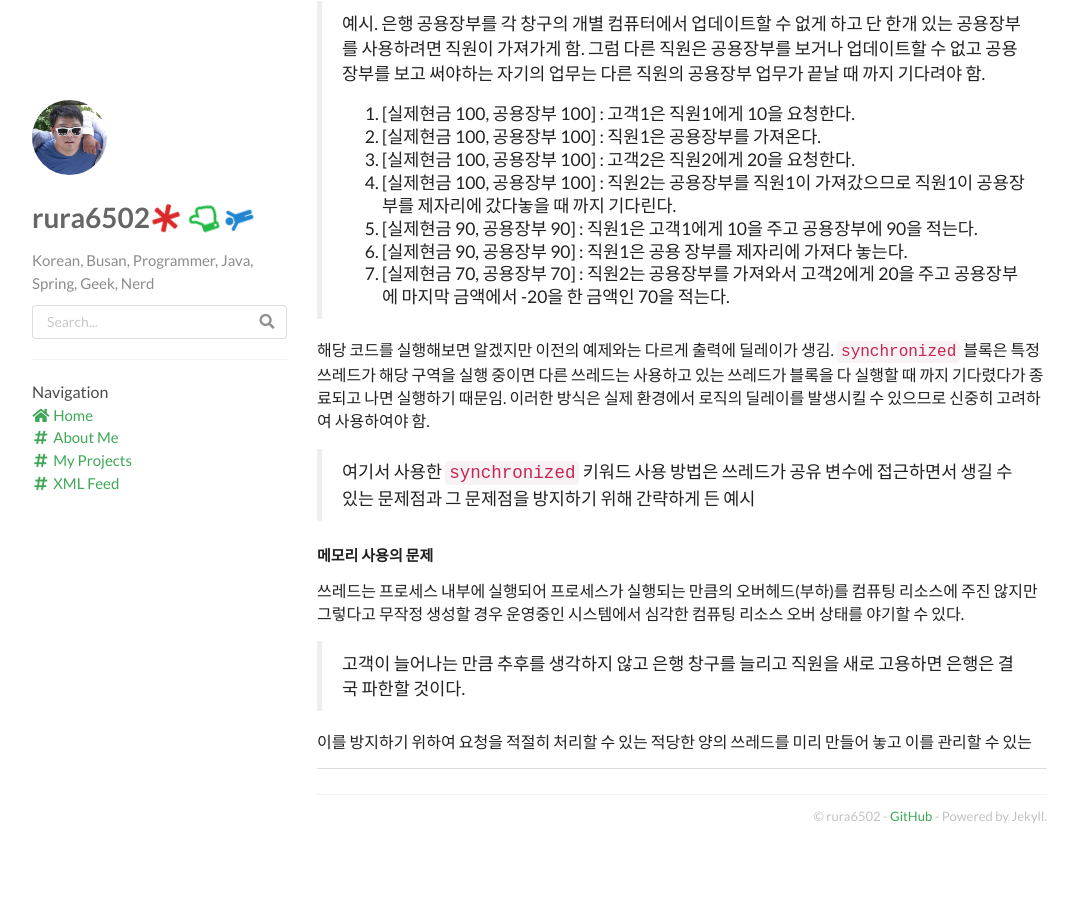
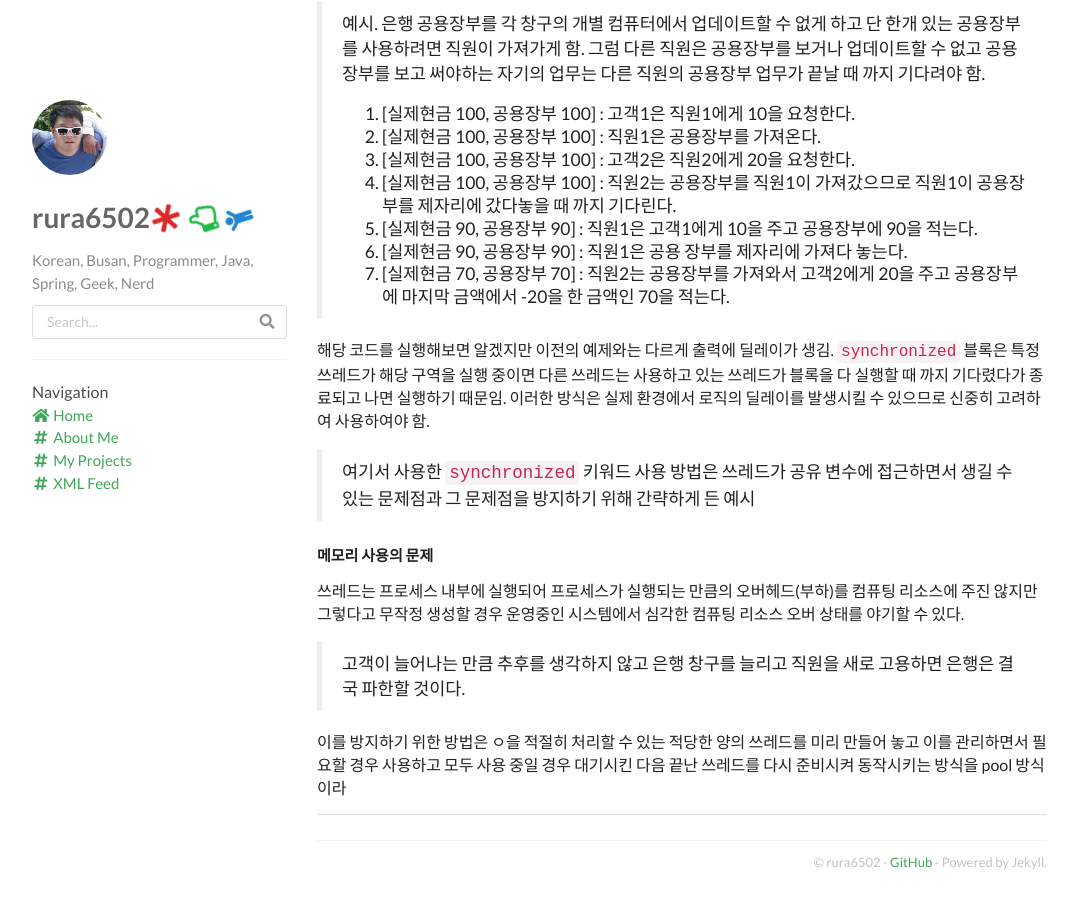
Before and after one commit to rura6502/rura6502.github.io, a Jekyll site: the page built from _posts/2019-05-11-Java-Thread-Basic.md, in a window 1280 px wide and 900 px high, scrolled down 3767 px. Shown: the whole window, without its empty margins (53-1131 px from the left). Built offline with Jekyll 4.4.1, drawn with Linux system fonts in a browser that asks for light colours; nearby versions of some CDN libraries; comment, search, counter and statistics services are not loaded; before the commit the page ends 4621 px from its top, so only the background shows below that.

Commit message:
_posts/2019-05-11-Java-Thread-Basic.md updated from https://stackedit.io/

```diff
--- a/_posts/2019-05-11-Java-Thread-Basic.md
+++ b/_posts/2019-05-11-Java-Thread-Basic.md
@@ -184,8 +184,8 @@ T1, T1, true
 
 > 고객이 늘어나는 만큼 추후를 생각하지 않고 은행 창구를 늘리고 직원을 새로 고용하면 은행은 결국 파한할 것이다.
 
-이를 방지하기 위하여 요청을 적절히 처리할 수 있는 적당한 양의 쓰레드를 미리 만들어 놓고 이를 관리할 수 있는
+이를 방지하기 위한 방법은 ㅇ을 적절히 처리할 수 있는 적당한 양의 쓰레드를 미리 만들어 놓고 이를 관리하면서 필요할 경우 사용하고 모두 사용 중일 경우 대기시킨 다음 끝난 쓰레드를 다시 준비시켜 동작시키는 방식을 pool 방식이라
 <!--stackedit_data:
-eyJoaXN0b3J5IjpbMTU3OTIwMjQ5NSwxMjIwMDcwMDgzLDE2OD
-IyMzY1MjUsLTE4NTEwODE4OTBdfQ==
+eyJoaXN0b3J5IjpbODI1NTQwODQxLDEyMjAwNzAwODMsMTY4Mj
+IzNjUyNSwtMTg1MTA4MTg5MF19
 -->
```
